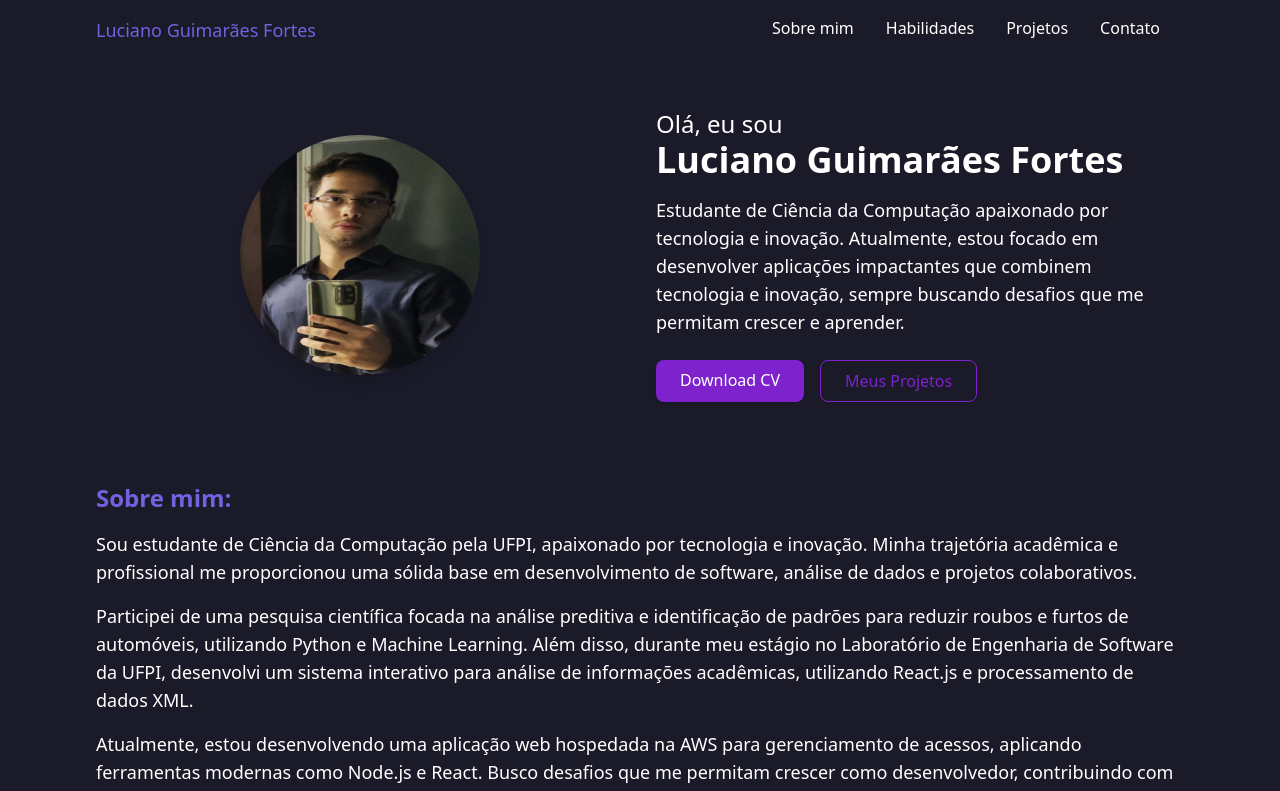
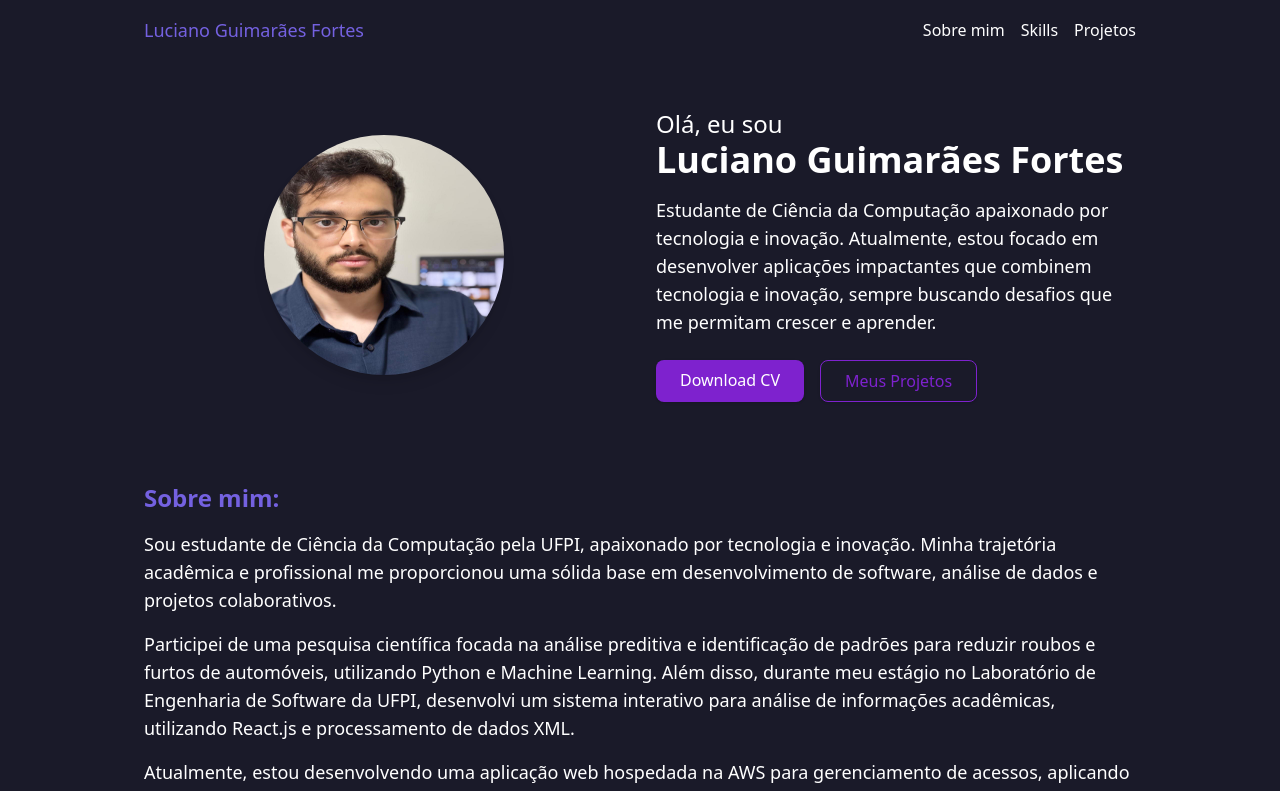
Before and after one commit to LUCIANOGFORTES02/Portfolio, a React app: page / in a window 1280 px wide. Shown: the top 791 px of the page. Built offline with nearby package versions, Linux system fonts and the light colour scheme; the HTML template or start-up script is replaced by a standard one.

Commit message:
fix: style

```diff
--- a/src/App.tsx
+++ b/src/App.tsx
@@ -8,14 +8,15 @@
 function App() {
 
   return (
-    <div className='px-8 md:px-12 lg:px-24 gap-8 '>
-      <Header/>
-      <Home/>
-      <AboutMe/>
-      <Skills></Skills>
-      <Projects/>
-      <Footer/>
-    </div>
+
+     <div className="container mx-auto px-4 max-w-screen-lg">
+     <Header />
+     <Home />
+     <AboutMe />
+     <Skills />
+     <Projects />
+     <Footer />
+   </div>
   )
 }
 
--- a/src/components/Header.tsx
+++ b/src/components/Header.tsx
@@ -1,21 +1,19 @@
 
 export default function Header() {
   return (
-    <header className="flex justify-between py-4">
+    <header className="flex justify-between items-center py-4">
       <div className='text-lg text-secondary'>Luciano Guimarães Fortes</div>
-      <div className="flex justify-end px-6 gap-8">
+      <div className="flex gap-4">
         <a href="#about" className="hover:text-purple-600">
           <span>Sobre mim</span>
         </a>
         <a href="#skills" className="hover:text-purple-600">
-          Habilidades
+          Skills
         </a>
         <a href="#projects" className="hover:text-purple-600">
           <span>Projetos</span>
         </a>
-        <a href="#contact" className="hover:text-purple-600">
-          <span>Contato</span>
-        </a>
+
       </div>
     </header>
   )
--- a/src/sections/Home.tsx
+++ b/src/sections/Home.tsx
@@ -2,18 +2,18 @@
 export default function Home() {
 
   return (
-    <section className="grid grid-cols-1 md:grid-cols-2 mt-12 gap-8 items-cente">
+    <section className="grid grid-cols-1 md:grid-cols-2 mt-12 gap-8 items-center">
       {/*Imagem de Perfil */}
       <div className="flex items-center justify-center ">
         <img
-          src="/Image Profile.jpeg"
+          src="/ImageProfile3.jpeg"
           alt="Luciano Fortes"
           className="rounded-full w-60 h-60 shadow-lg"
         />
         </div>
 
       {/* Texto */}
-      <div className="flex flex-1 flex-col justify-center md:text-left">
+      <div className="flex flex-1 flex-col justify-center md:text-left ">
         <h1 className="text-2xl">
           Olá, eu sou
         </h1>
```
Also changed, not shown: public/ImageProfile3.jpeg (added).
